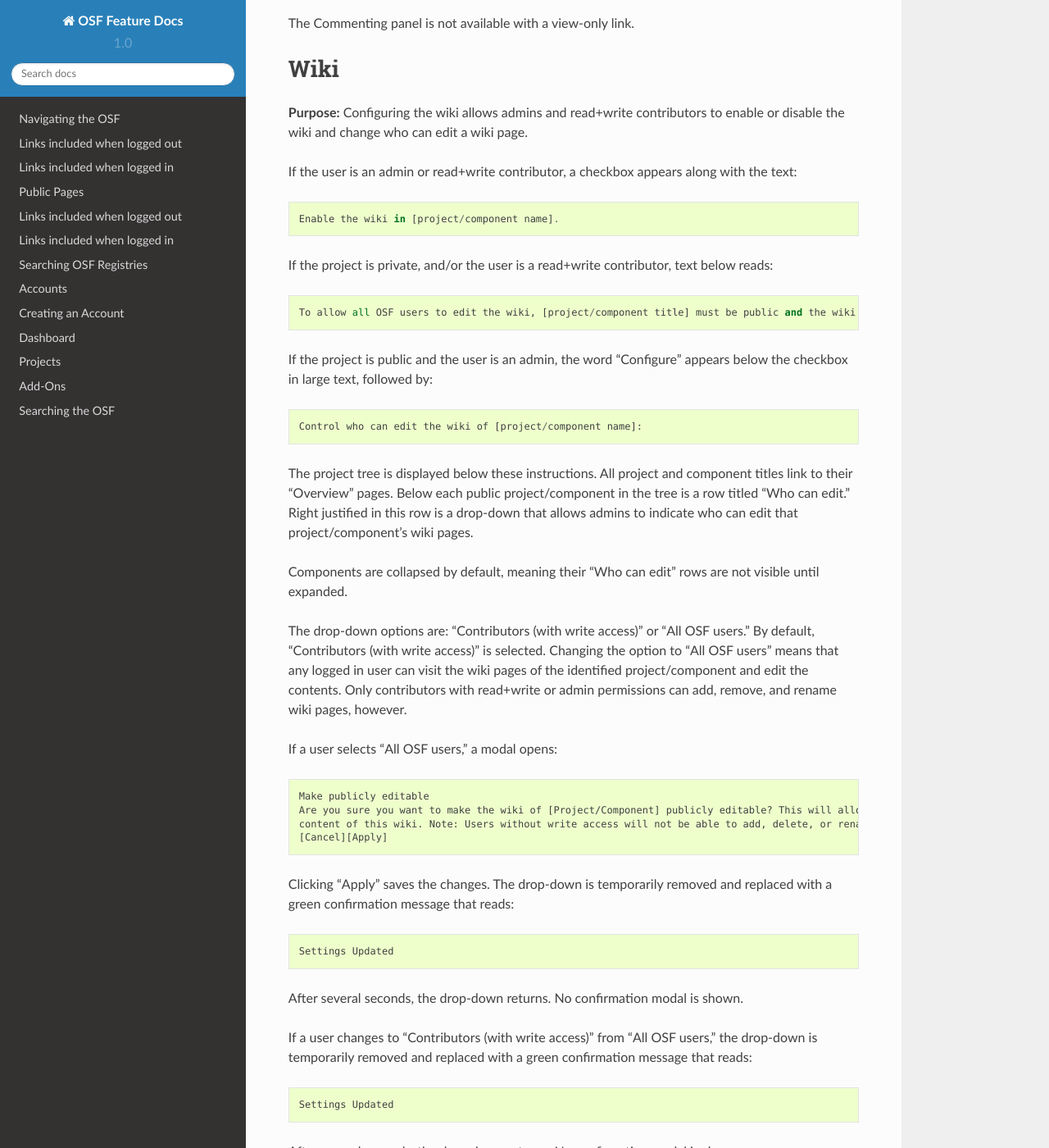
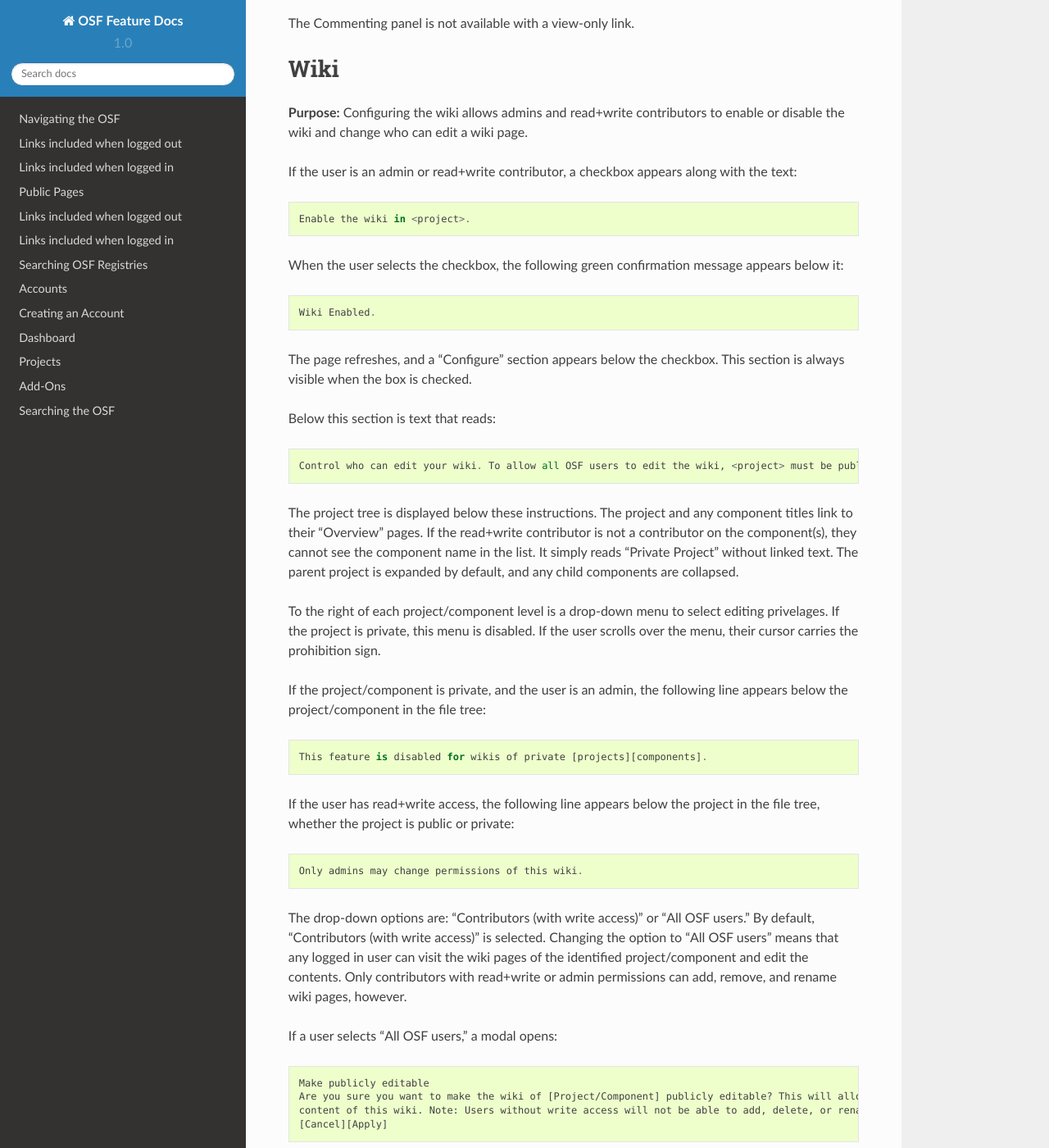
Before and after one commit to CenterForOpenScience/OSFDocs, a Sphinx documentation site: the page built from docs/projects/settings.rst, in a window 1280 px wide and 1400 px high, scrolled down 6369 px. Shown: the whole window at 82% size. Built offline with Sphinx 7.4.7 and the Read the Docs theme 2.0.0, drawn with Linux system fonts in a browser that asks for light colours.

Commit message:
updated wiki section to always show “configure”

```diff
--- a/docs/projects/settings.rst
+++ b/docs/projects/settings.rst
@@ -211,21 +211,29 @@
 
 If the user is an admin or read+write contributor, a checkbox appears along with the text::
 
-    Enable the wiki in [project/component name].
+    Enable the wiki in <project>.
 
-If the project is private, and/or the user is a read+write contributor, text below reads::
+When the user selects the checkbox, the following green confirmation message appears below it::
 
-   To allow all OSF users to edit the wiki, [project/component title] must be public and the wiki enabled.
+    Wiki Enabled.
 
-If the project is public and the user is an admin, the word "Configure" appears below the checkbox in large text, followed by::
+The page refreshes, and a "Configure" section appears below the checkbox. This section is always visible when the box is checked.
 
-    Control who can edit the wiki of [project/component name]:
+Below this section is text that reads::
 
-The project tree is displayed below these instructions. All project and component titles link to their "Overview" pages.
-Below each public project/component in the tree is a row titled "Who can edit." Right justified in this row is a drop-down that allows
-admins to indicate who can edit that project/component's wiki pages.
+    Control who can edit your wiki. To allow all OSF users to edit the wiki, <project> must be public.
 
-Components are collapsed by default, meaning their "Who can edit" rows are not visible until expanded.
+The project tree is displayed below these instructions. The project and any component titles link to their "Overview" pages. If the read+write contributor is not a contributor on the component(s), they cannot see the component name in the list. It simply reads "Private Project" without linked text. The parent project is expanded by default, and any child components are collapsed.
+
+To the right of each project/component level is a drop-down menu to select editing privelages. If the project is private, this menu is disabled. If the user scrolls over the menu, their cursor carries the prohibition sign.
+
+If the project/component is private, and the user is an admin, the following line appears below the project/component in the file tree::
+
+    This feature is disabled for wikis of private [projects][components].
+
+If the user has read+write access, the following line appears below the project in the file tree, whether the project is public or private::
+
+    Only admins may change permissions of this wiki.
 
 The drop-down options are: "Contributors (with write access)" or "All OSF users." By default, "Contributors (with write access)" is
 selected. Changing the option to "All OSF users" means that any logged in user can visit the wiki pages of the identified
```
